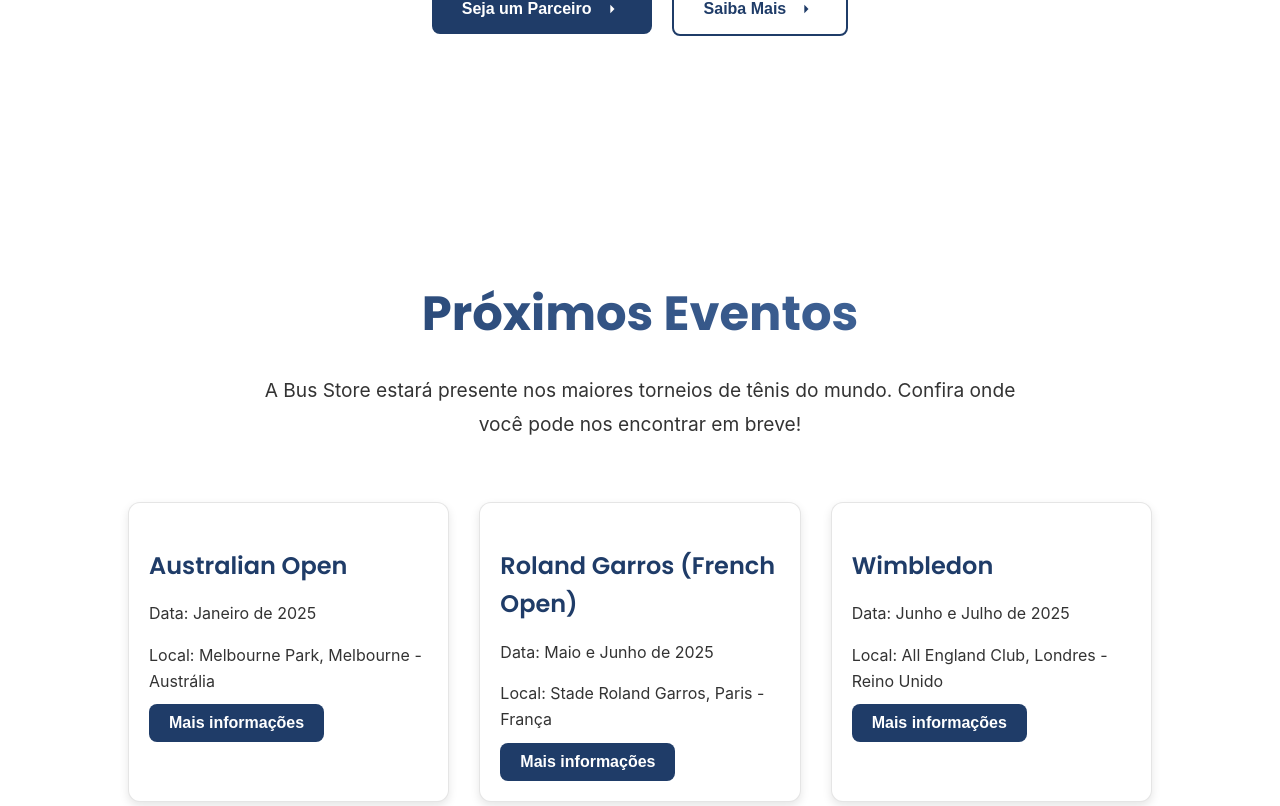
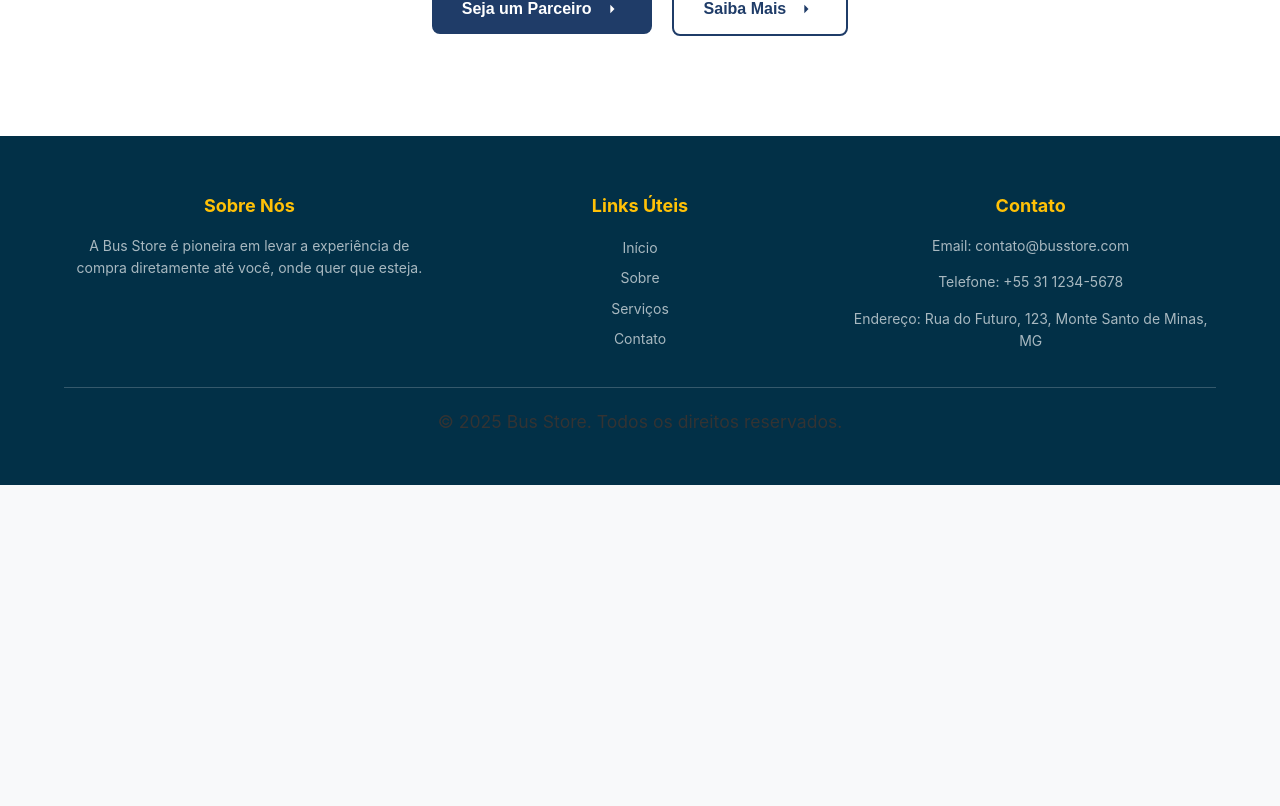
Before and after one commit to t0rk033/busStore, a React (Vite) app: page /#/ in a window 1280 px wide. Shown: the part 4614-5420 px from the top of the page. After the commit the page ends 5099 px from the top, so only its background shows below. Built offline with nearby package versions, Linux system fonts and the light colour scheme.

Commit message:
para deploy

```diff
--- a/package.json
+++ b/package.json
@@ -10,10 +10,14 @@
     "preview": "vite preview"
   },
   "dependencies": {
+    "@emotion/react": "^11.14.0",
+    "@emotion/styled": "^11.14.0",
+    "@mui/material": "^6.4.2",
     "batatabowl": "file:",
     "react": "^18.3.1",
     "react-dom": "^18.3.1",
-    "react-router-dom": "^7.1.1"
+    "react-router-dom": "^7.1.1",
+    "react-use-cart": "^1.14.0"
   },
   "devDependencies": {
     "@eslint/js": "^9.17.0",
--- a/src/pages/home/Home.jsx
+++ b/src/pages/home/Home.jsx
@@ -258,7 +258,7 @@
 
 
 </div>
-<div className={styles.eventsSection}>
+{/* <div className={styles.eventsSection}>
   <div className={styles.eventsContainer}>
     <div className={styles.sectionHeader}>
       <h2 className={styles.secondTitle}>Próximos Eventos</h2>
@@ -301,7 +301,7 @@
       </div>
     </div>
   </div>
-</div>
+</div> */}
 
       <div className={styles.footer}>
         <div className={styles.footerContent}>
```
Also changed, not shown: src/pages/store/Store.jsx (added, +11 -0 lines), src/pages/store/store.module.css (added), 1 other file (tests, documents, lock files or other folders).
